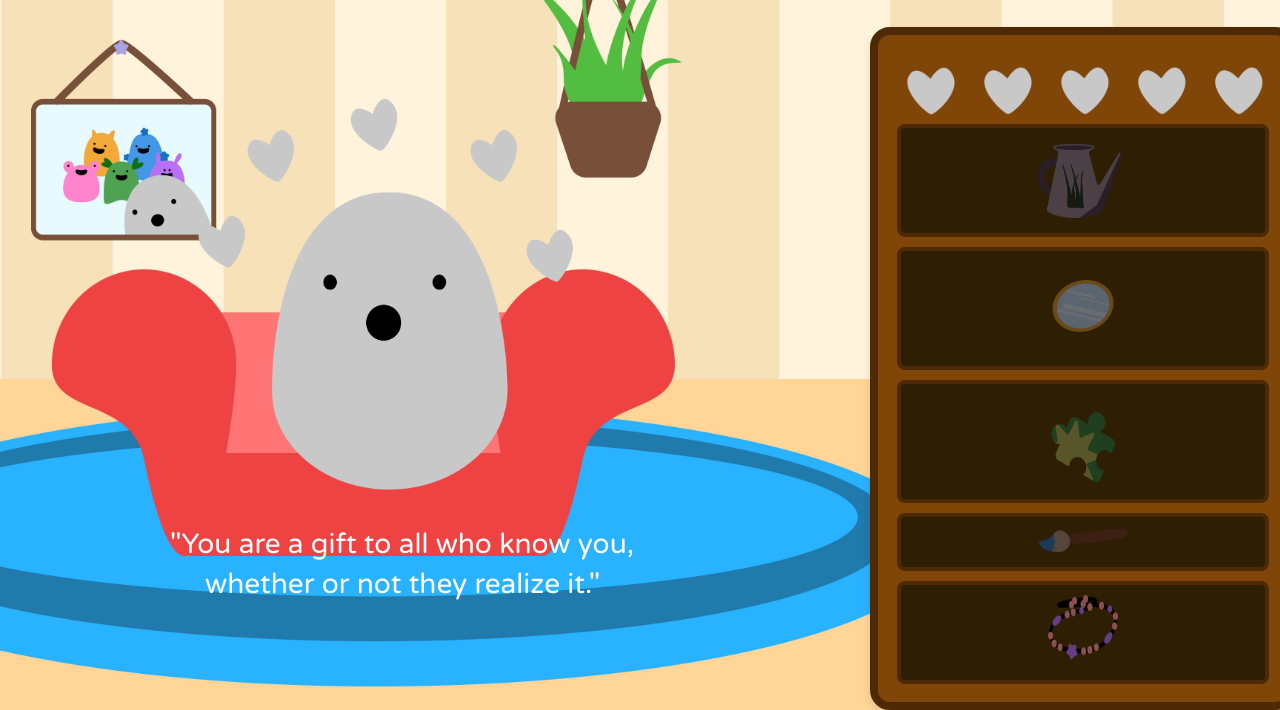
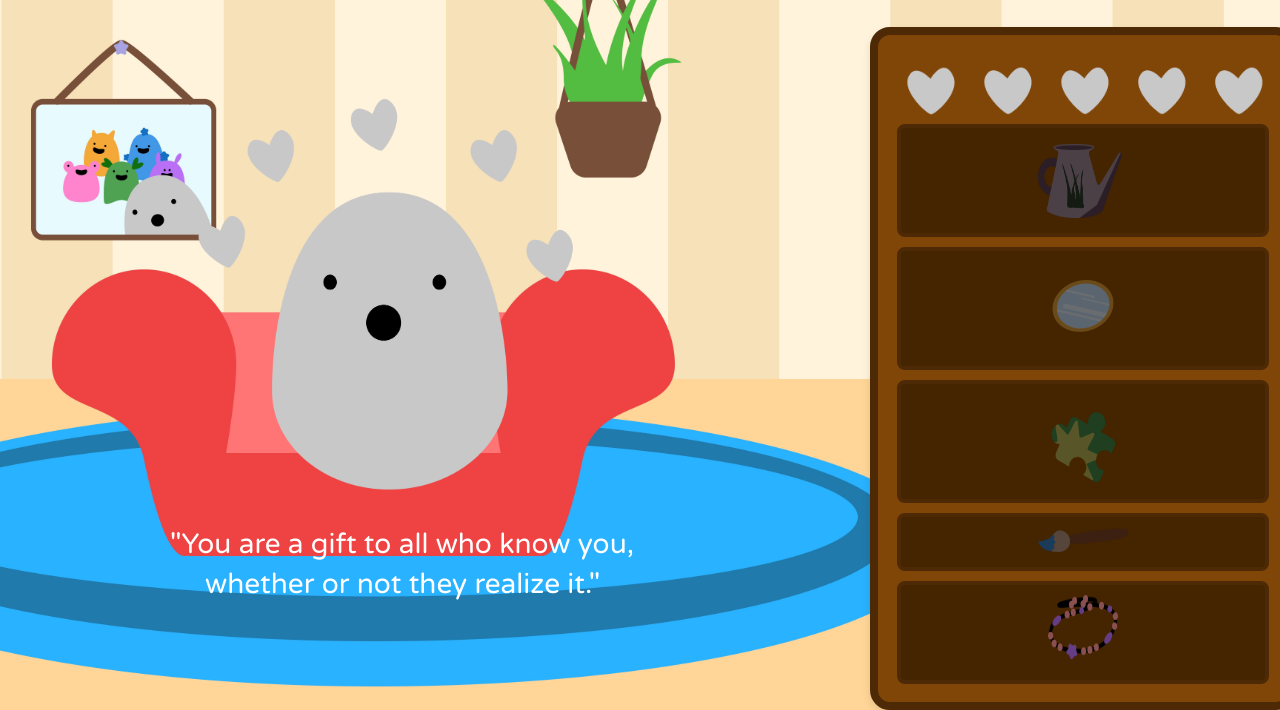
Before and after one commit to night-pianist/B.L.O.B., a website: page public/map/avatarprofilev2.html in a window 1280 px wide. Shown: the part 98-808 px from the top of the page. Drawn offline with Linux system fonts and the light colour scheme; a web font is replaced by a local one.

Commit message:
small graphic changes to avatar pfp

```diff
--- a/public/map/avatarprofilev2.html
+++ b/public/map/avatarprofilev2.html
@@ -58,27 +58,27 @@
                     <img src="img/heart_line.png" id="heart-line" class="shelfimage">
                     <!-- <h2 class="shelfheader">"You are a gift to all who know you, whether or not they realize it."</h2> -->
                     <div class="inventory-grid">
-                        <div class="inventory-item">
+                        <div class="inventory-item" id="inventory-item-1">
                             <span>
                                 <img src="img/watering can.png" id="item1" class="shelfitem">
                             </span>
                         </div>
-                        <div class="inventory-item">
+                        <div class="inventory-item" id="inventory-item-2">
                             <span>
                                 <img src="img/mirror.png" id="item2" class="shelfitem">
                             </span>
                         </div>
-                        <div class="inventory-item">
+                        <div class="inventory-item" id="inventory-item-3">
                             <span>
                                 <img src="img/puzzle piece.png" id="item3" class="shelfitem">
                             </span>
                         </div>
-                        <div class="inventory-item">
+                        <div class="inventory-item" id="inventory-item-4">
                             <span>
                                 <img src="img/paintbrush.png" id="item4" class="shelfitem">
                             </span>
                         </div>
-                        <div class="inventory-item">
+                        <div class="inventory-item" id="inventory-item-5">
                             <span>
                                 <img src="img/friendship bracelet.png" id="item5" class="shelfitem">
                             </span>
--- a/public/map/index.js
+++ b/public/map/index.js
@@ -68,11 +68,13 @@ document.addEventListener('DOMContentLoaded', function() {
     var changeBob = document.getElementById('dynamic-Bob');
     var changeTreasure = document.getElementById('item3');
     var changeHeartLine = document.getElementById('heart-line');
+    var changeInventoryShelf = document.getElementById('inventory-item-3');
 
     // Check if the flag is set in localStorage
     if (localStorage.getItem('blob3IsHappy') == 'true') {
         changeBob.src = 'img/blob_state_green.png';
         changeTreasure.src = 'media/puzzle-piece-happy.png';
         changeHeartLine.src = 'img/heart_line_green.png';
+        changeInventoryShelf.style.backgroundColor = "#592e01";
     }
 });
--- a/public/map/styles_avatarprofilev2.css
+++ b/public/map/styles_avatarprofilev2.css
@@ -120,7 +120,7 @@ main {
 
 .inventory-item {
     /* background-color: #eac180; */
-    background-color: #2e1f04;
+    background-color: #452400;
     color: white;
     padding: 10px;
     border-radius: 8px;
```
